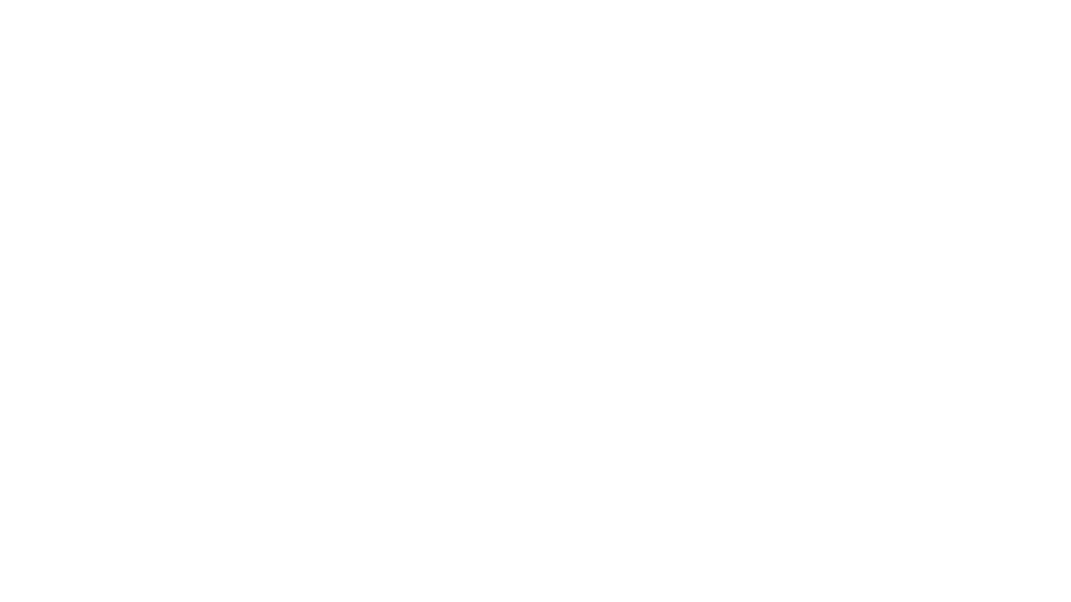
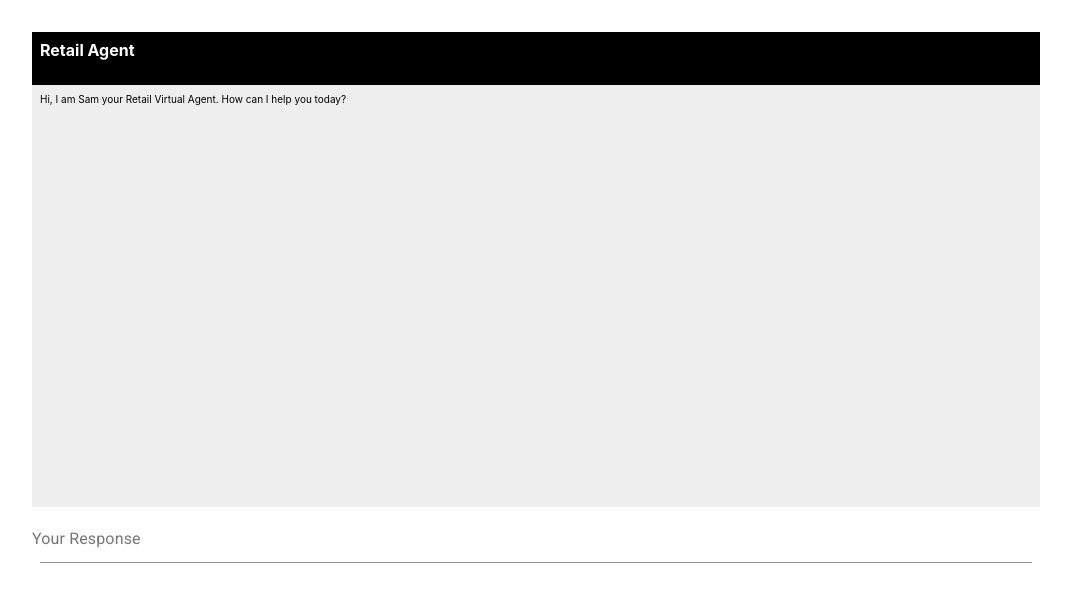
Before and after one commit to JaspreetSingh1999/retailAgent, a React (Create React App) app: page / in a window 1280 px wide. Shown: the top 602 px of the page, without its empty margins (0-1071 px from the left). Built offline with nearby package versions, Linux system fonts and the light colour scheme.

Commit message:
set up layout + state

```diff
--- a/src/App.js
+++ b/src/App.js
@@ -1,21 +1,42 @@
 import logo from './logo.svg';
 import './App.css';
 
-import React from 'react';
+import {React, useState} from 'react';
 import { makeStyles } from '@material-ui/core/styles';
 import Paper from '@material-ui/core/Paper';
 import Grid from '@material-ui/core/Grid';
+import TextField from '@material-ui/core/TextField';
 
 const useStyles = makeStyles((theme) => ({
   root: {
     flexGrow: 1,
-    padding: '2rem'
+    padding: '1rem'
   },
   chatBox: {
     height: '70vh'
   },
   form: {
     height: '100%',
+    display: 'flex',
+    flexDirection: 'column'
+  },
+  header: {
+    padding: '.5rem',
+    height: '10%',
+    backgroundColor: '#000',
+    color: '#fff',
+    fontSize: '1rem',
+    fontWeight: 'bold'
+  },
+  chats: {
+    padding: '.5rem',
+    backgroundColor: '#eee',
+    height: '80%'
+  },
+  userTextInput: {
+    padding: '.5rem',
+    height: '10%',
+    fontSize: '100%'
   },
   paper: {
     height: '100%',
@@ -28,13 +49,28 @@ const useStyles = makeStyles((theme) => ({
 function App() {
   const classes = useStyles();
 
+  const [userTextResponse, setuserTextResponse] = useState();
+
   return (
     <div className={classes.root}>
-      <Grid container spacing={3}>
+      <Grid container>
         <Grid item xs={10} className={classes.chatBox}>
-          <form className={classes.form}>
-
-          </form>
+        <form className={`${classes.root} ${classes.form}`} noValidate autoComplete="off">
+          {/* <Grid item xs={12}> */}
+            <header className={classes.header}>
+              Retail Agent
+            </header>
+            <div className={classes.chats}>
+              Hi, I am Sam your Retail Virtual Agent. How can I help you today?
+            </div>
+            <TextField
+              id="standard-basic"
+              label="Your Response"
+              className={classes.userTextInput}
+              value={userTextResponse}
+              onChange={(event) => {setuserTextResponse(event.target.value)}} />
+          {/* </Grid> */}
+        </form>
         </Grid>
       </Grid>
     </div>
```
